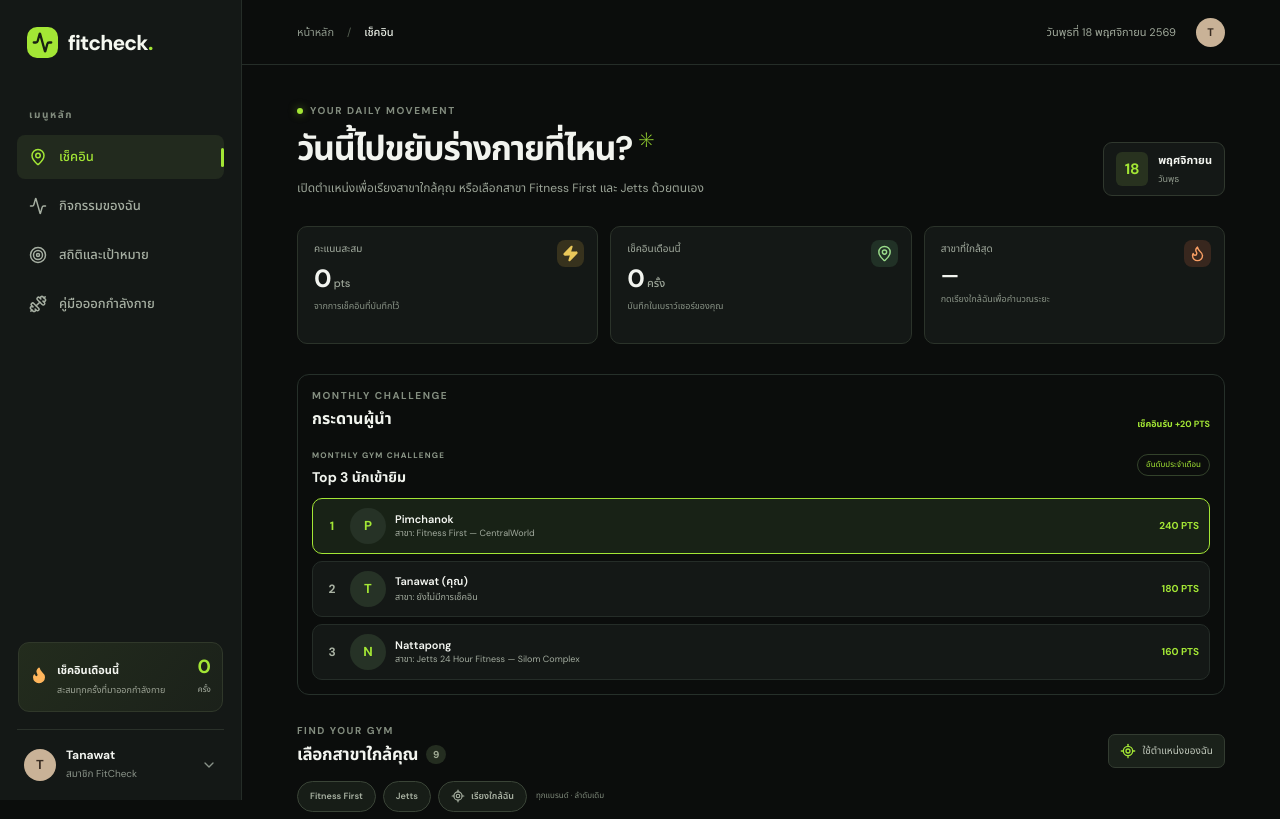
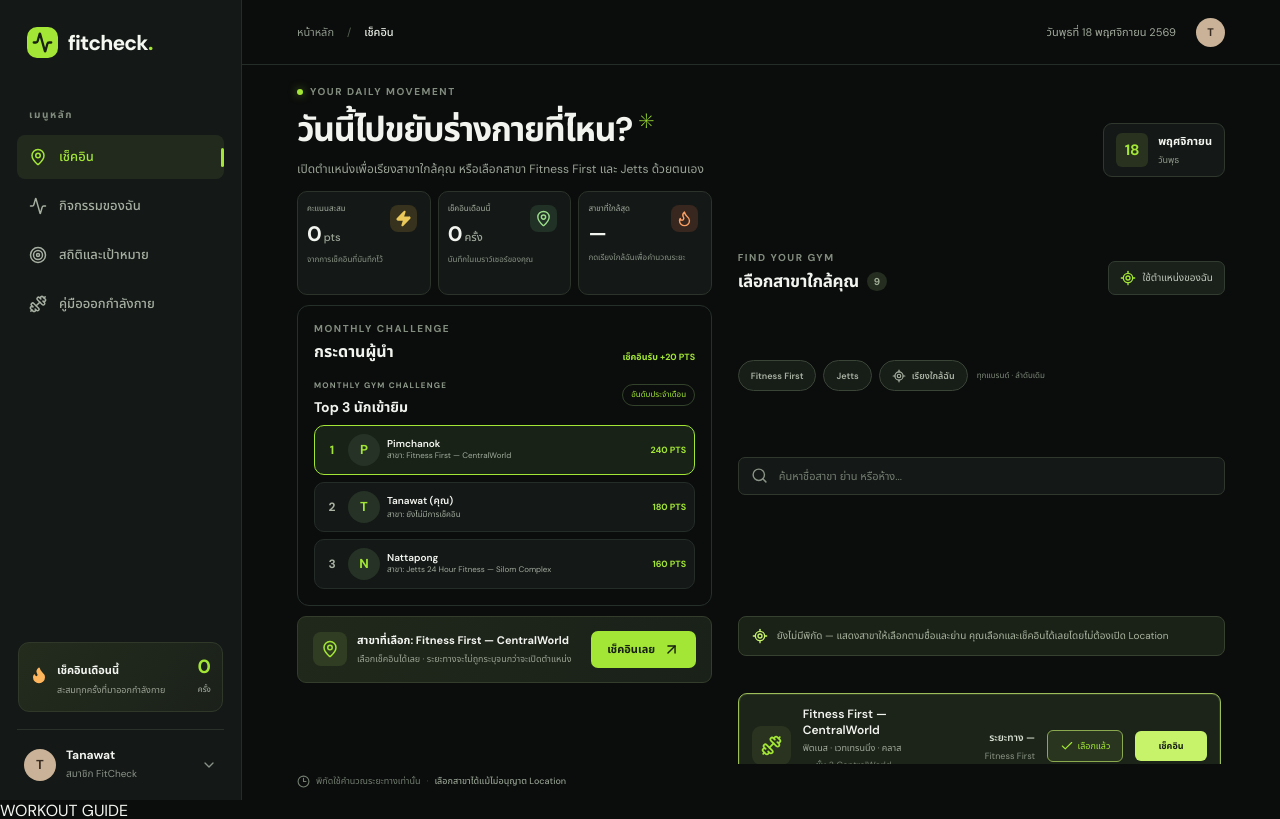
Before and after one commit to strongTWC/fitness-tracker, a React (Vite) app: page / in a window 1280 px wide. Shown: the top 819 px of the page. Built offline with nearby package versions, Linux system fonts and the light colour scheme.

Commit message:
Arrange Home check-in dashboard in responsive two-column tablet and desktop layout

```diff
--- /dev/null
+++ b/src/home-layout.css
@@ -0,0 +1,205 @@
+/* Desktop and tablet check-in dashboard layout. Mobile keeps the existing stacked layout. */
+@media (min-width: 768px) {
+  .main-content:has(.home-challenge) {
+    height: 100vh;
+    height: 100dvh;
+    overflow: hidden;
+  }
+
+  .content-wrap:has(.home-challenge) {
+    display: grid;
+    grid-template-columns: minmax(0, 0.92fr) minmax(0, 1.08fr);
+    grid-template-rows: auto auto auto auto auto auto minmax(0, 1fr) auto;
+    column-gap: clamp(14px, 2vw, 26px);
+    row-gap: 10px;
+    height: calc(100vh - 65px);
+    height: calc(100dvh - 65px);
+    padding-top: clamp(14px, 2.5vh, 28px);
+    padding-bottom: 12px;
+    overflow: hidden;
+  }
+
+  .content-wrap:has(.home-challenge) > .welcome-row {
+    grid-column: 1 / -1;
+    grid-row: 1;
+    align-self: center;
+    margin-bottom: 2px;
+  }
+
+  .content-wrap:has(.home-challenge) > .stats-row {
+    grid-column: 1;
+    grid-row: 2;
+    grid-template-columns: repeat(3, minmax(0, 1fr));
+    gap: 7px;
+    margin: 0;
+  }
+
+  .content-wrap:has(.home-challenge) > .section-heading {
+    grid-column: 2;
+    grid-row: 2;
+    align-self: end;
+    margin: 0;
+  }
+
+  .content-wrap:has(.home-challenge) > .home-challenge {
+    grid-column: 1;
+    grid-row: 3 / 5;
+    align-self: start;
+    min-width: 0;
+    margin: 0;
+    padding: clamp(10px, 1.5vw, 16px);
+  }
+
+  .content-wrap:has(.home-challenge) > .gym-filters {
+    grid-column: 2;
+    grid-row: 3;
+    align-self: center;
+    margin: 0;
+  }
+
+  .content-wrap:has(.home-challenge) > .search-row {
+    grid-column: 2;
+    grid-row: 4;
+    margin: 0;
+  }
+
+  .content-wrap:has(.home-challenge) > .location-hint {
+    grid-column: 2;
+    grid-row: 5;
+    margin: 0;
+  }
+
+  .content-wrap:has(.home-challenge) > .geo-help {
+    grid-column: 2;
+    grid-row: 6;
+    margin: 0;
+    max-height: 22vh;
+    overflow-y: auto;
+  }
+
+  .content-wrap:has(.home-challenge) > .place-list,
+  .content-wrap:has(.home-challenge) > .empty-state {
+    grid-column: 2;
+    grid-row: 7;
+    min-height: 0;
+    max-height: min(70vh, 100%);
+    overflow-y: auto;
+    overscroll-behavior: contain;
+    scrollbar-width: thin;
+    scrollbar-color: #526638 #141816;
+  }
+
+  .content-wrap:has(.home-challenge) > .place-list {
+    align-content: start;
+    padding-right: 4px;
+  }
+
+  .content-wrap:has(.home-challenge) > .empty-state {
+    align-self: start;
+  }
+
+  .content-wrap:has(.home-challenge) > .checkin-bar {
+    grid-column: 1;
+    grid-row: 5 / 7;
+    align-self: start;
+    min-width: 0;
+    margin: 0;
+  }
+
+  .content-wrap:has(.home-challenge) > .notice {
+    grid-column: 1;
+    grid-row: 7;
+    align-self: start;
+    margin: 0;
+  }
+
+  .content-wrap:has(.home-challenge) > .footer-note {
+    grid-column: 1 / -1;
+    grid-row: 8;
+    margin: 0;
+  }
+
+  .home-challenge-heading {
+    margin-bottom: 8px;
+  }
+
+  .home-challenge-heading h2 {
+    font-size: clamp(14px, 1.25vw, 17px);
+  }
+
+  .top-three-header {
+    margin-bottom: 7px;
+  }
+
+  .top-three-row {
+    gap: 7px;
+    padding: 8px;
+  }
+
+  .top-three-avatar {
+    width: 32px;
+    height: 32px;
+  }
+
+  .top-three-name {
+    font-size: 10px;
+  }
+
+  .top-three-gym {
+    font-size: 8px;
+  }
+
+  .top-three-points {
+    font-size: 9px;
+  }
+
+  .stat-card {
+    min-height: 104px;
+    padding: 11px 9px;
+  }
+
+  .stat-label,
+  .stat-foot {
+    font-size: 8px;
+  }
+
+  .stat-value {
+    font-size: 21px;
+  }
+}
+
+@media (min-width: 768px) and (max-width: 900px) {
+  .content-wrap:has(.home-challenge) {
+    column-gap: 12px;
+    row-gap: 8px;
+    padding-left: 3%;
+    padding-right: 3%;
+  }
+
+  .content-wrap:has(.home-challenge) > .welcome-row h1 {
+    font-size: 27px;
+  }
+
+  .gym-card {
+    flex-wrap: wrap;
+    gap: 7px;
+    padding: 9px;
+  }
+
+  .gym-card .place-info {
+    flex: 1 1 calc(100% - 48px);
+  }
+
+  .gym-card .place-meta {
+    min-width: 0;
+    margin-left: 42px;
+    flex: 1;
+    text-align: left;
+  }
+
+  .gym-card .gym-select,
+  .gym-card .place-checkin {
+    min-width: 58px;
+    padding: 7px 6px;
+  }
+}
--- a/src/main.jsx
+++ b/src/main.jsx
@@ -4,6 +4,7 @@ import App from './App.jsx'
 import Guide from './Guide'
 import './base.css'
 import './styles.css'
+import './home-layout.css'
 
 createRoot(document.getElementById('root')).render(
   <React.StrictMode>
```
